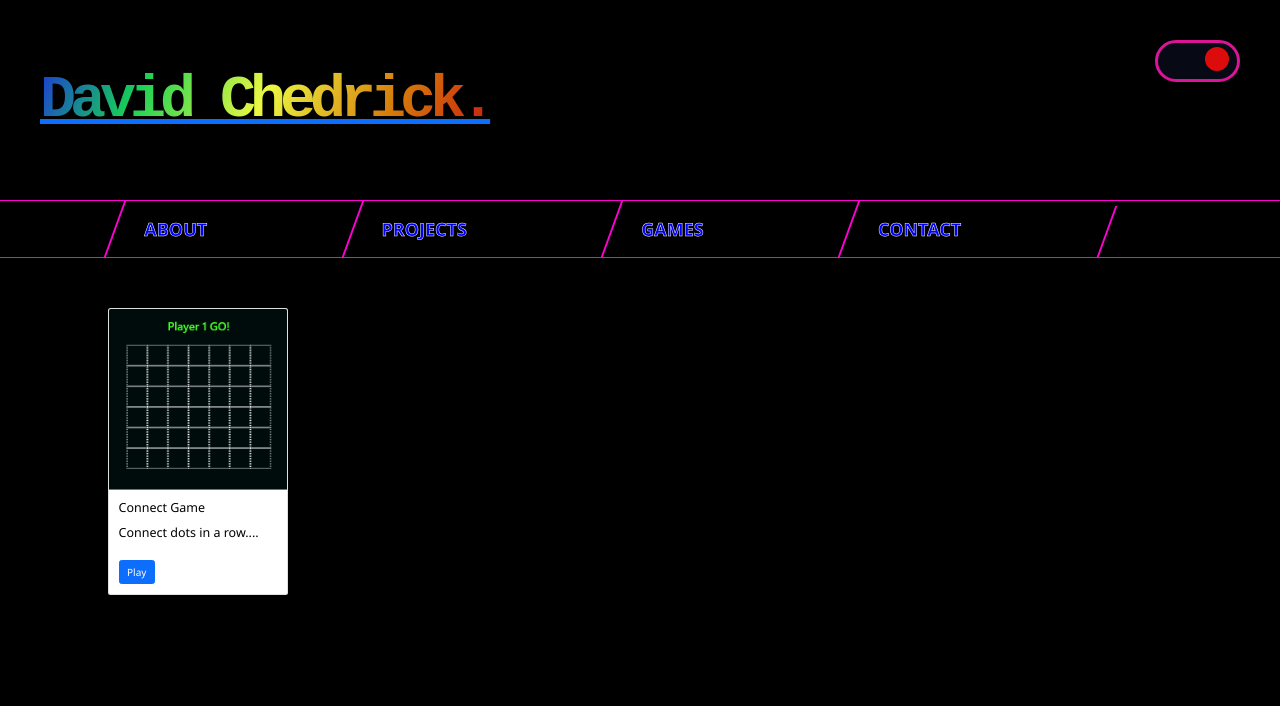
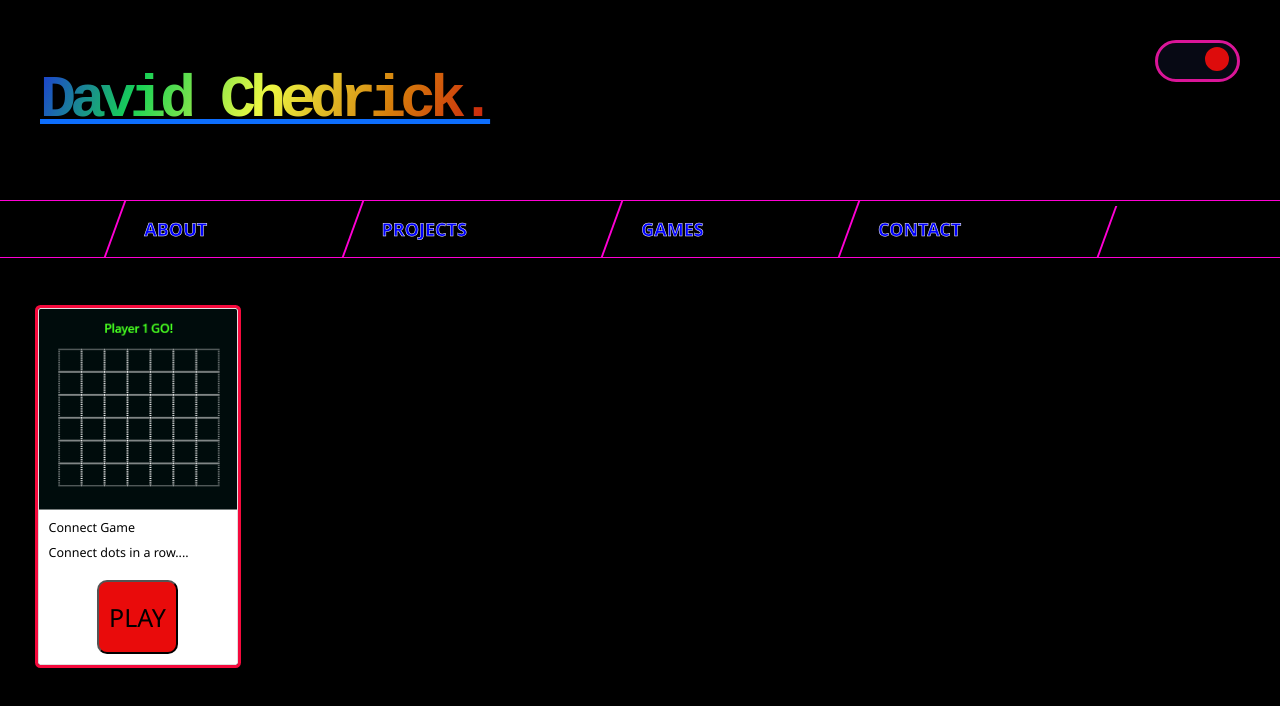
Before and after one commit to davidchedrick/davidchedrick, a React (Create React App) app: page /games in a window 1280 px wide. Shown: the top 706 px of the page. Built offline with nearby package versions, Linux system fonts and the light colour scheme.

Commit message:
styled game buttons

```diff
--- a/src/components/games/Games.css
+++ b/src/components/games/Games.css
@@ -2,4 +2,21 @@
     display: grid;
     padding: 3em;
     margin-top: 1em;
+
 }
+
+.game-card {
+
+    outline: 3px solid rgb(245, 10, 61);
+}
+
+.link-button {
+    display: flex;
+    justify-content: center;
+    text-decoration: none;
+}
+
+.link-button button {
+    background-color: rgb(233, 11, 11);
+    color: rgb(0, 0, 0);
+}
--- a/src/components/games/Games.js
+++ b/src/components/games/Games.js
@@ -5,8 +5,11 @@ import "./Games.css";
 
 function Games() {
 	return (
-		<Container className="games-container">
-			<Card style={{ width: "18rem" }}>
+		<div className="games-container">
+			<Card
+				style={{ width: "20rem" }}
+				className="game-card"
+			>
 				<Card.Img
 					variant="top"
 					src={connectGif}
@@ -15,12 +18,15 @@ function Games() {
 					<Card.Title>Connect Game</Card.Title>
 					<Card.Text>Connect dots in a row....</Card.Text>
 
-					<Link to="/connect-game">
-						<Button variant="primary">Play</Button>
+					<Link
+						to="/connect-game"
+						className="link-button"
+					>
+						<button>PLAY</button>
 					</Link>
 				</Card.Body>
 			</Card>
-		</Container>
+		</div>
 	);
 }
 
```
